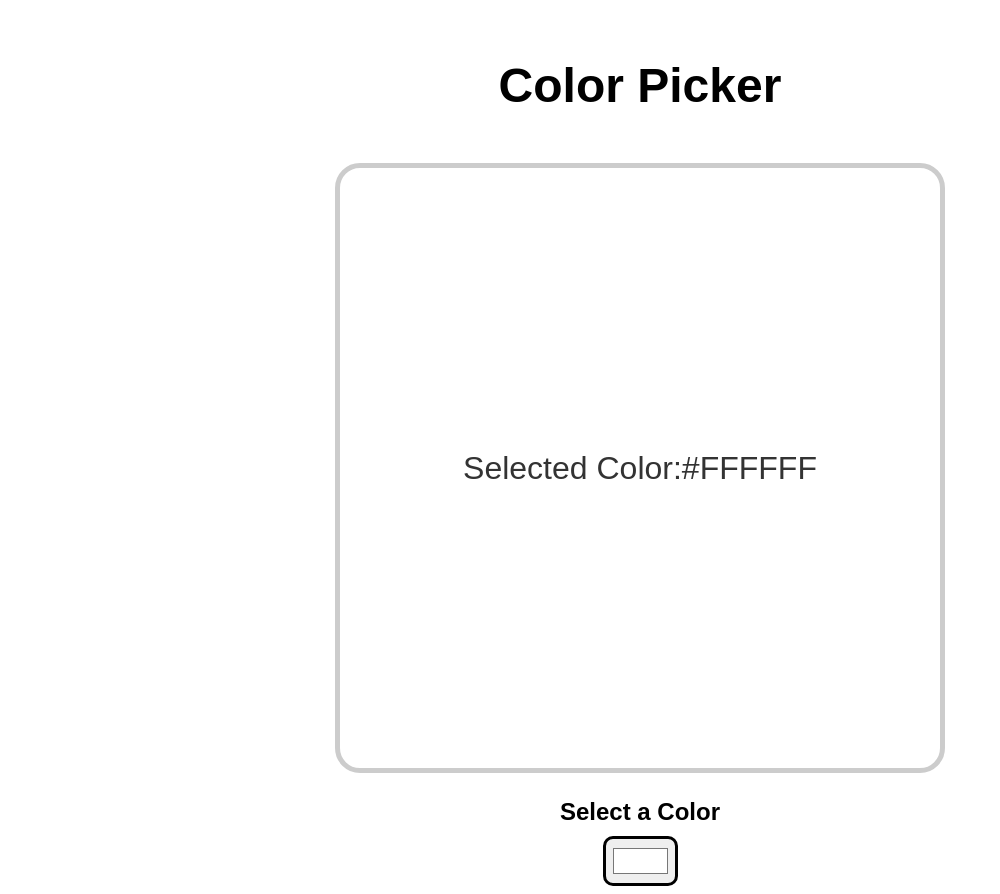
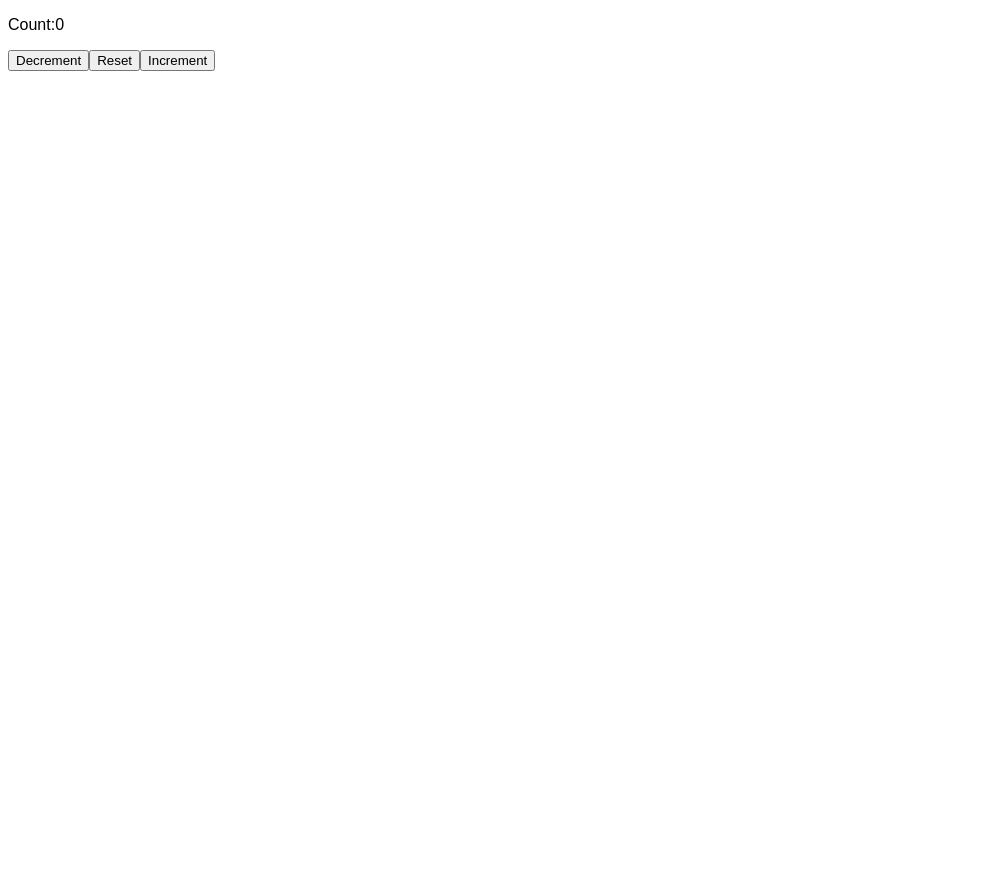
Before and after one commit to laderhad/react-tutorial, a React (Vite) app in the folder my-react-app/: page / in a window 1280 px wide. Shown: the whole page, without its empty margins (0-1000 px from the left). After the commit the page ends 800 px from the top, so only its background shows below. Built offline with nearby package versions, Linux system fonts and the light colour scheme.

Commit message:
updater function

```diff
--- a/my-react-app/src/App.jsx
+++ b/my-react-app/src/App.jsx
@@ -1,10 +1,10 @@
-import ColorPicker from "./ColorPicker";
+import MyComponent from "./MyComponent";
 
 
 function App() {
 
   return (
-    <ColorPicker/>
+    <MyComponent/>
   );
 
 }
--- a/my-react-app/src/ColorPicker.jsx
+++ /dev/null
@@ -1,24 +0,0 @@
-import React,{useState} from "react"
-
-function ColorPicker(){
-    const[color,setColor]=useState("#FFFFFF");
-
-
-    function handleColorChange(event){
-        setColor(event.target.value);
-    }
-
-    return(
-        <div className="color-picker-container">
-                <h1>Color Picker</h1>
-                <div className="color-display" style={{backgroundColor:color}}>
-                    <p>Selected Color:{color}</p></div>
-                    <label>Select a Color</label>
-                    <input type="color" value={color} onChange={handleColorChange} />
-
-        </div>
-
-    );
-
-}
-export default ColorPicker
--- /dev/null
+++ b/my-react-app/src/MyComponent.jsx
@@ -0,0 +1,31 @@
+import React,{useState} from "react";
+
+function MyComponent(){
+    const [count,setCount] = useState(0);
+
+    function increment(){
+        setCount(c=>c+1);
+        setCount(c=>c+1);
+        setCount(c=>c+1);
+    };
+
+    function decrement(){
+        setCount(c=>c-1);
+        setCount(c=>c-1);
+        setCount(c=>c-1);
+    };
+
+    function reset(){
+        setCount(0);
+    };
+
+    return(
+        <div>
+            <p>Count:{count}</p>
+            <button onClick={decrement}>Decrement</button>
+            <button onClick={reset}>Reset</button>
+            <button onClick={increment}>Increment</button>
+        </div>
+    );
+}
+export default MyComponent;
```
